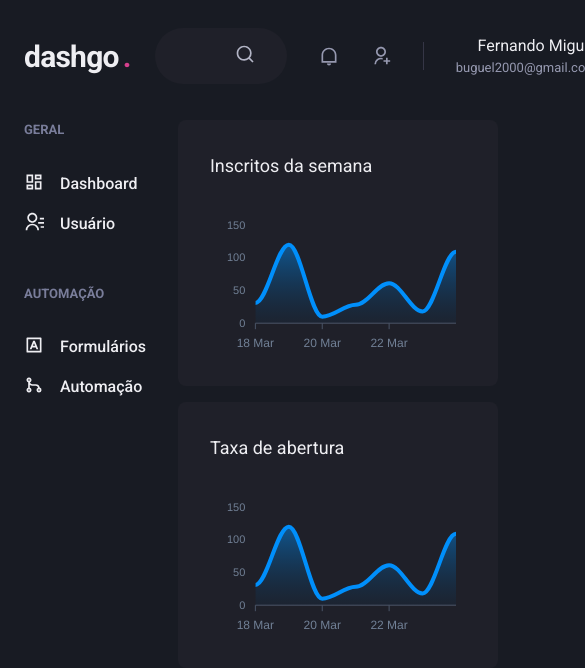
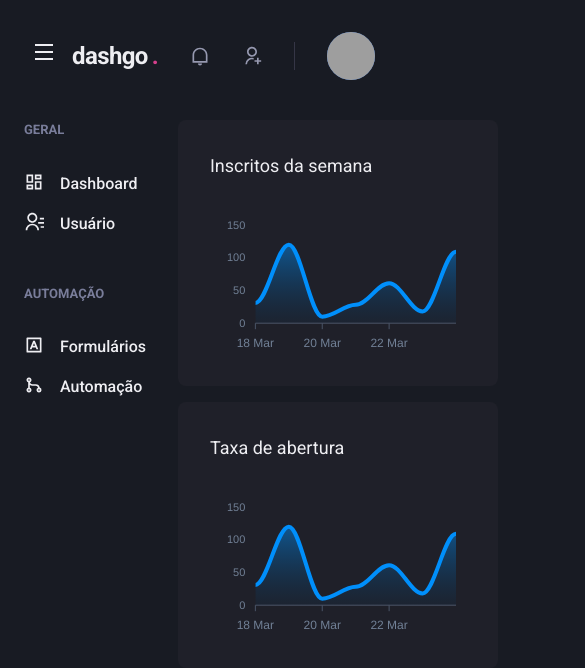
Before and after one commit to DevMiguell/dashgo-ignite, a Next.js app: page /dashboard in a window 390 px wide. Shown: the top 668 px of the page, 585 px wide, since content can reach past the window. Built offline with nearby package versions, Linux system fonts and the light colour scheme; grey boxes are pictures that could not be loaded.

Commit message:
Criando Responsividade e adicionando contexto

```diff
--- a/src/components/Header/Logo.tsx
+++ b/src/components/Header/Logo.tsx
@@ -3,7 +3,7 @@ import { Text } from "@chakra-ui/react";
 export function Logo() {
   return (
     <Text
-      fontSize="3xl"
+      fontSize={["2xl", "3xl"]}
       fontWeight="bold"
       letterSpacing="tight"
       w="64"
--- a/src/components/Header/Profile.tsx
+++ b/src/components/Header/Profile.tsx
@@ -1,15 +1,20 @@
 import { Avatar, Box, Flex, Text } from "@chakra-ui/react";
 
-export function Profile() {
+interface ProfileProps {
+  showProfileData?: boolean
+}
+
+export function Profile({ showProfileData = true }: ProfileProps) {
   return (
     <Flex align="center">
+      { showProfileData &&
         <Box mr="4" textAlign="right">
           <Text>Fernando Miguel</Text>
           <Text color="gray.300" fontSize="small">
             buguel2000@gmail.com
           </Text>
         </Box>
-
+      }
       <Avatar size="md" name="Fernando Miguel" src="https://avatars.githubusercontent.com/u/53983988?s=400&u=74f3c2c08f875bf0aa54d1461c6b697a1d3f4dff&v=4" />
     </Flex>
   )
--- a/src/components/Header/index.tsx
+++ b/src/components/Header/index.tsx
@@ -1,4 +1,6 @@
-import { Flex } from "@chakra-ui/react";
+import { Flex, Icon, IconButton, useBreakpointValue } from "@chakra-ui/react";
+import { RiMenuLine } from "react-icons/ri";
+import { useSidebarDrawer } from "../../contexts/SidebarDrawerContext";
 
 import { Logo } from "./Logo";
 import { NotificationNav } from "./NotificationNav";
@@ -6,6 +8,13 @@ import { Profile } from "./Profile";
 import { SearchBox } from "./SearchBox";
 
 export function Header() {
+  const { onOpen } = useSidebarDrawer()
+
+  const isWideVersion = useBreakpointValue({
+    base: false,
+    lg: true,
+  })
+
   return (
     <Flex
       as="header"
@@ -17,14 +26,27 @@ export function Header() {
       px="6"
       align="center"
     >
+
+      { !isWideVersion && (
+        <IconButton
+          aria-label="Opne Navigation"
+          icon={<Icon as={RiMenuLine} />}
+          fontSize="24"
+          variant="unstyled"
+          onClick={onOpen}
+          mr="2"
+        >
+
+        </IconButton>
+      )}
       <Logo />
 
-      <SearchBox />
+      { isWideVersion && <SearchBox />}
 
       <Flex align="center" ml="auto">
         <NotificationNav />
 
-        <Profile />
+        <Profile showProfileData={isWideVersion} />
       </Flex>
     </Flex>
   )
--- /dev/null
+++ b/src/contexts/SidebarDrawerContext.tsx
@@ -0,0 +1,28 @@
+import { useDisclosure, UseDisclosureReturn } from "@chakra-ui/react";
+import { useRouter } from "next/router";
+import { createContext, ReactNode, useContext, useEffect } from "react";
+
+interface SidebarDrawerProviderProps {
+  children: ReactNode
+}
+
+type SidebarDrawerContextData = UseDisclosureReturn
+
+const SidebarDrawerContext = createContext({} as SidebarDrawerContextData)
+
+export function SidebarDrawerProvider({ children }: SidebarDrawerProviderProps) {
+  const disclosure = useDisclosure()
+  const router = useRouter()
+
+  useEffect(() => {
+    disclosure.onClose()
+  }, [router.asPath])
+
+  return (
+    <SidebarDrawerContext.Provider value={disclosure}>
+      {children}
+    </SidebarDrawerContext.Provider>
+  )
+}
+
+export const useSidebarDrawer = () => useContext(SidebarDrawerContext)
--- a/src/pages/_app.tsx
+++ b/src/pages/_app.tsx
@@ -1,11 +1,14 @@
 import { AppProps } from 'next/app'
 import { ChakraProvider } from '@chakra-ui/react'
 import { theme } from '../styles/theme'
+import { SidebarDrawerProvider } from '../contexts/SidebarDrawerContext'
 
 function MyApp({ Component, pageProps }: AppProps) {
   return (
     <ChakraProvider theme={theme}>
-      <Component {...pageProps} />
+      <SidebarDrawerProvider>
+        <Component {...pageProps} />
+      </SidebarDrawerProvider>
     </ChakraProvider>
   )
 }
```
Also changed, not shown: src/components/Sidebar/SidebarNav.tsx (added, +21 -0 lines). Lines whose indentation alone changed are shown as unchanged.
